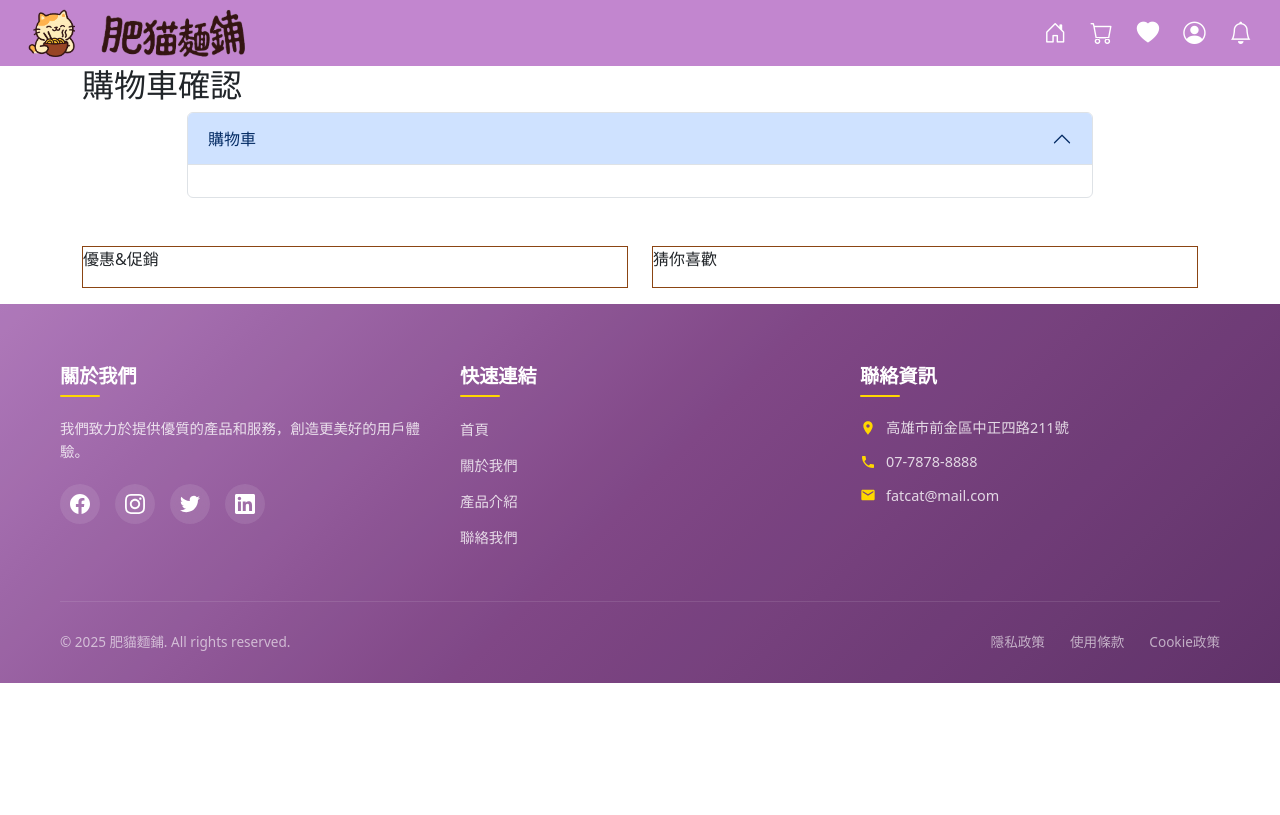
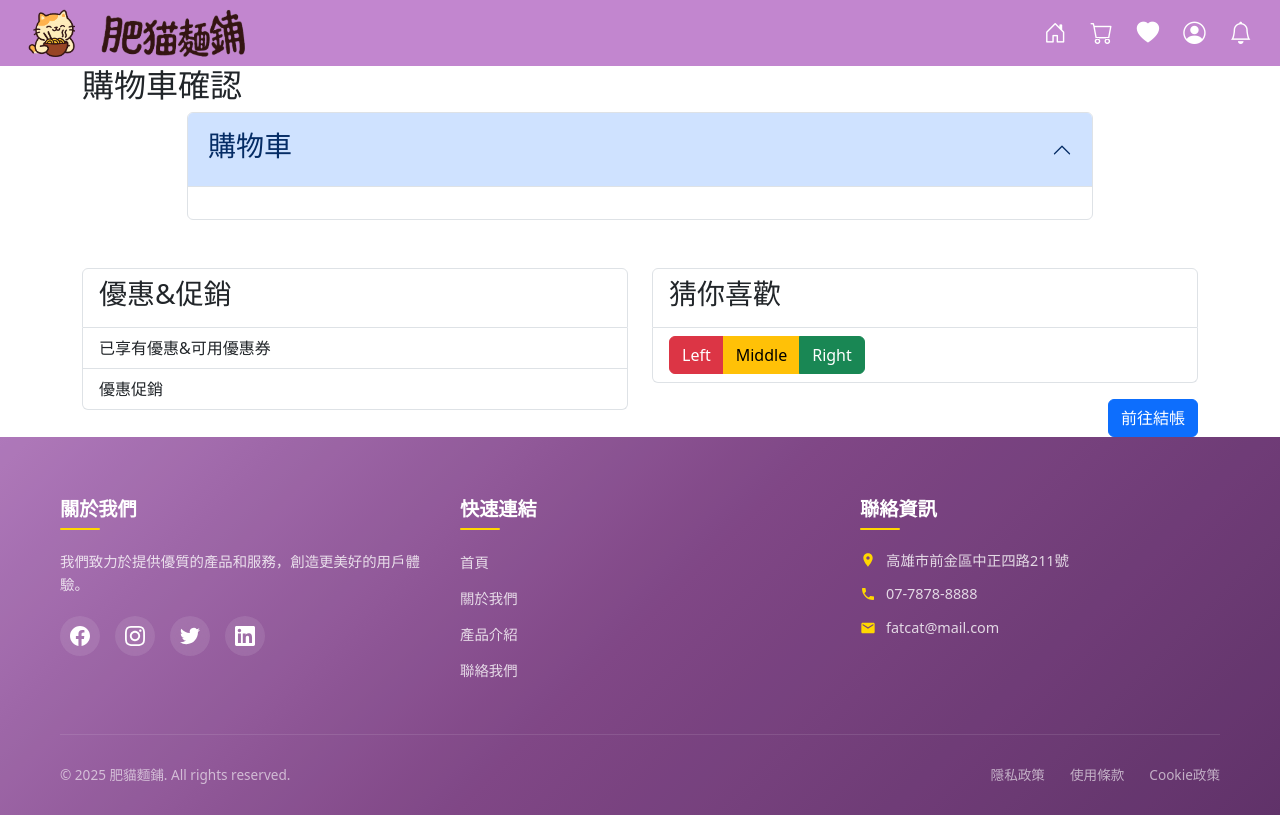
Before and after one commit to Pamelajch/FatCat-frontend, a Vue app: page /cart in a window 1280 px wide. Built offline with nearby package versions, Linux system fonts and the light colour scheme.

Commit message:
購物車頁面架構

```diff
--- a/src/views/CartView.vue
+++ b/src/views/CartView.vue
@@ -9,7 +9,7 @@
   <div class="accordion-item">
     <h2 class="accordion-header" id="panelsStayOpen-headingOne">
       <button class="accordion-button" type="button" data-bs-toggle="collapse" data-bs-target="#panelsStayOpen-collapseOne" aria-expanded="true" aria-controls="panelsStayOpen-collapseOne">
-        購物車
+        <h3>購物車</h3>
       </button>
     </h2>
     <div id="panelsStayOpen-collapseOne" class="accordion-collapse collapse show" aria-labelledby="panelsStayOpen-headingOne">
@@ -20,6 +20,9 @@
             </div>
          </div>
     </div>
+
+
+
     <div class="container">
         <div class="row">
             <div class=" col-12 col-md-6">
@@ -27,28 +30,37 @@
                     <div class="col-12 col-lg-6">
 
                     </div>
-                    <!-- display:flex = d-flex/ justify-content-center 水平置中/ align-items-center 垂直置中 -->
-                    <div class="col-12" style="border: 1px solid saddlebrown;">
-                        <div >
-                            <p>優惠&促銷</p>
-                        </div>
+                    <ul class="list-group">
+                    <li class="list-group-item">
+                        <h3>優惠&促銷</h3>
+                    </li>
+                    <li class="list-group-item">已享有優惠&可用優惠券</li>
+                    <li class="list-group-item">優惠促銷</li>
+                </ul>
 
-                    </div>
                 </div>
             </div>
+
             <div class="col-12 col-md-6">
                 <div class="row mb-3 g-0">
                     <div class="col-12 col-lg-6">
 
                     </div>
-                    <!-- display:flex = d-flex/ justify-content-center 水平置中/ align-items-center 垂直置中 -->
-                    <div class="col-12" style="border: 1px solid saddlebrown;">
-                        <div>
-                            <p>猜你喜歡</p>
+                    <ul class="list-group">
+                    <li class="list-group-item">
+                        <h3>猜你喜歡</h3>
+                    </li>
+                    <li class="list-group-item">
+                        <div class="btn-group" role="group" aria-label="Basic mixed styles example">
+                            <button type="button" class="btn btn-danger">Left</button>
+                            <button type="button" class="btn btn-warning">Middle</button>
+                            <button type="button" class="btn btn-success">Right</button>
                         </div>
+                    </li>
 
-                    </div>
-                </div>
+                </ul>
+
+                </div><button type="button" class="btn btn-primary float-end">前往結帳</button>
             </div>
         </div>
     </div>
```
